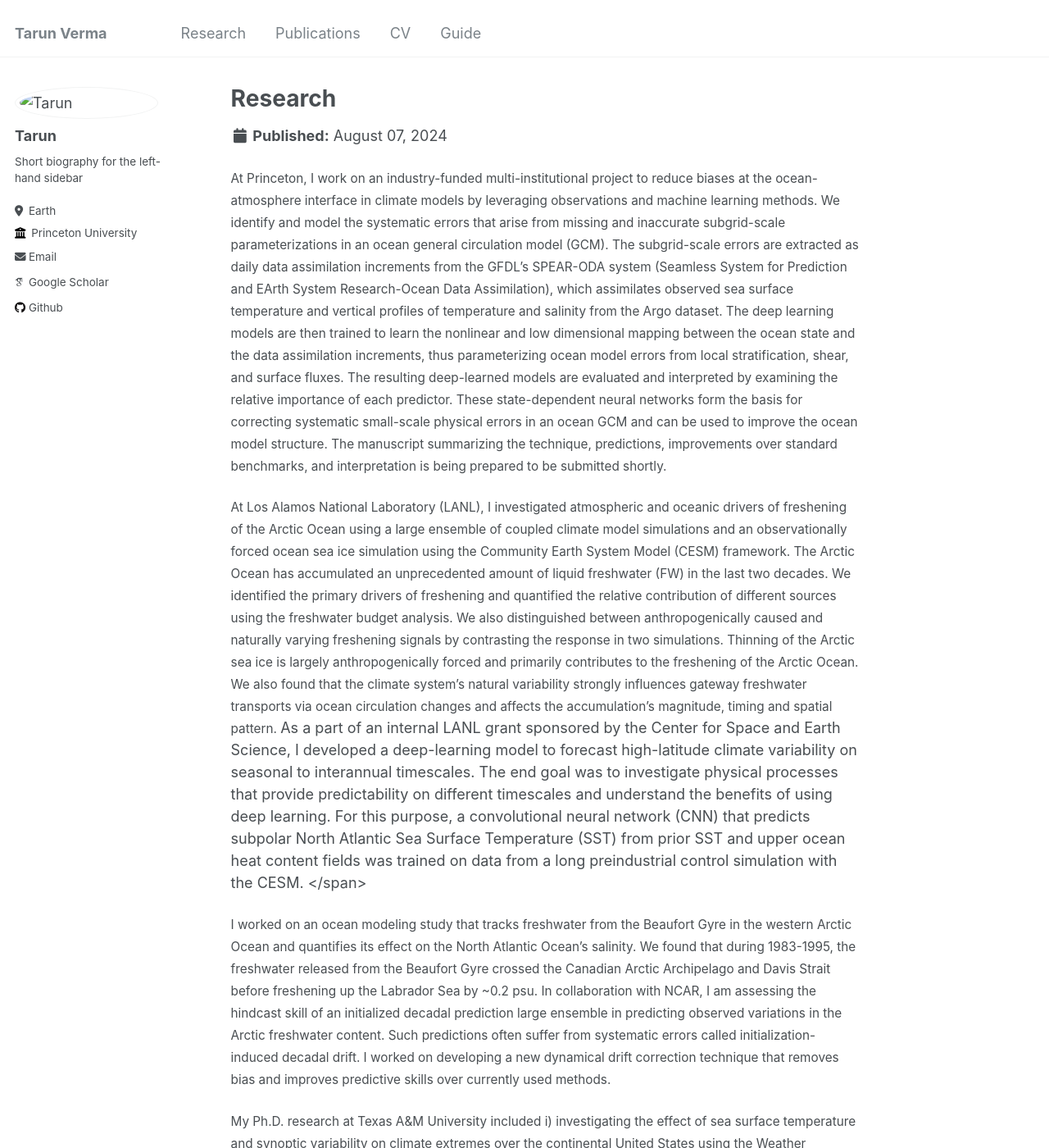
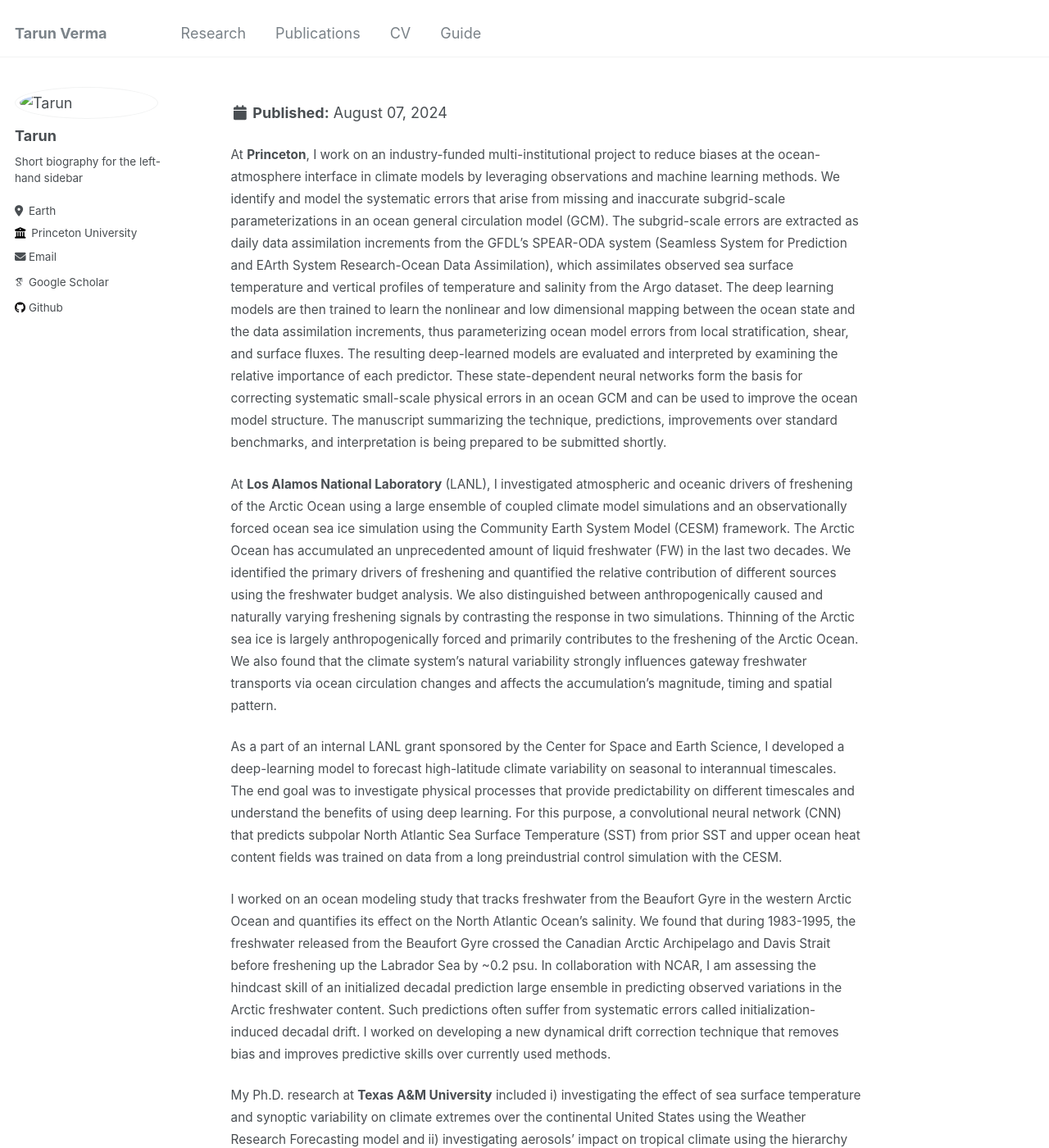
Before and after one commit to shiprock-1583/shiprock-1583.github.io, a Jekyll site: the page built from _portfolio/research.md, in a window 1280 px wide and 1400 px high. Shown: the whole window at 82% size. Built offline with Jekyll 4.4.1, drawn with Linux system fonts in a browser that asks for light colours; some web fonts are replaced; part of the change alters nothing that is shown; some of the changed text lies outside the part shown.

Commit message:
Update research.md

```diff
--- a/_portfolio/research.md
+++ b/_portfolio/research.md
@@ -1,17 +1,18 @@
 ---
 permalink: /research/
-title: "Research"
+title: ""
 author_profile: true
 redirect_from:
   - /research/
   - /research.html
 ---
 
-<span style="font-size:0.85em;"> At Princeton, I work on an industry-funded multi-institutional project to reduce biases at the ocean-atmosphere interface in climate models by leveraging observations and machine learning methods. We identify and model the systematic errors that arise from missing and inaccurate subgrid-scale parameterizations in an ocean general circulation model (GCM). The subgrid-scale errors are extracted as daily data assimilation increments from the GFDL's SPEAR-ODA system (Seamless System for Prediction and EArth System Research-Ocean Data Assimilation), which assimilates observed sea surface temperature and vertical profiles of temperature and salinity from the Argo dataset. The deep learning models are then trained to learn the nonlinear and low dimensional mapping between the ocean state and the data assimilation increments, thus parameterizing ocean model errors from local stratification, shear, and surface fluxes. The resulting deep-learned models are evaluated and interpreted by examining the relative importance of each predictor. These state-dependent neural networks form the basis for correcting systematic small-scale physical errors in an ocean GCM and can be used to improve the ocean model structure. The manuscript summarizing the technique, predictions, improvements over standard benchmarks, and interpretation is being prepared to be submitted shortly. </span>
+<span style="font-size:0.85em;"> At **Princeton**, I work on an industry-funded multi-institutional project to reduce biases at the ocean-atmosphere interface in climate models by leveraging observations and machine learning methods. We identify and model the systematic errors that arise from missing and inaccurate subgrid-scale parameterizations in an ocean general circulation model (GCM). The subgrid-scale errors are extracted as daily data assimilation increments from the GFDL's SPEAR-ODA system (Seamless System for Prediction and EArth System Research-Ocean Data Assimilation), which assimilates observed sea surface temperature and vertical profiles of temperature and salinity from the Argo dataset. The deep learning models are then trained to learn the nonlinear and low dimensional mapping between the ocean state and the data assimilation increments, thus parameterizing ocean model errors from local stratification, shear, and surface fluxes. The resulting deep-learned models are evaluated and interpreted by examining the relative importance of each predictor. These state-dependent neural networks form the basis for correcting systematic small-scale physical errors in an ocean GCM and can be used to improve the ocean model structure. The manuscript summarizing the technique, predictions, improvements over standard benchmarks, and interpretation is being prepared to be submitted shortly. </span>
 
-<span style="font-size:0.85em;"> At Los Alamos National Laboratory (LANL), I investigated atmospheric and oceanic drivers of freshening of the Arctic Ocean using a large ensemble of coupled climate model simulations and an observationally forced ocean sea ice simulation using the Community Earth System Model (CESM) framework. The Arctic Ocean has accumulated an unprecedented amount of liquid freshwater (FW) in the last two decades. We identified the primary drivers of freshening and quantified the relative contribution of different sources using the freshwater budget analysis. We also distinguished between anthropogenically caused and naturally varying freshening signals by contrasting the response in two simulations. Thinning of the Arctic sea ice is largely anthropogenically forced and primarily contributes to the freshening of the Arctic Ocean. We also found that the climate system's natural variability strongly influences gateway freshwater transports via ocean circulation changes and affects the accumulation's magnitude, timing and spatial pattern. </span>
-As a part of an internal LANL grant sponsored by the Center for Space and Earth Science, I developed a deep-learning model to forecast high-latitude climate variability on seasonal to interannual timescales. The end goal was to investigate physical processes that provide predictability on different timescales and understand the benefits of using deep learning. For this purpose, a convolutional neural network (CNN) that predicts subpolar North Atlantic Sea Surface Temperature (SST) from prior SST and upper ocean heat content fields was trained on data from a long preindustrial control simulation with the CESM. </span>
+<span style="font-size:0.85em;"> At **Los Alamos National Laboratory** (LANL), I investigated atmospheric and oceanic drivers of freshening of the Arctic Ocean using a large ensemble of coupled climate model simulations and an observationally forced ocean sea ice simulation using the Community Earth System Model (CESM) framework. The Arctic Ocean has accumulated an unprecedented amount of liquid freshwater (FW) in the last two decades. We identified the primary drivers of freshening and quantified the relative contribution of different sources using the freshwater budget analysis. We also distinguished between anthropogenically caused and naturally varying freshening signals by contrasting the response in two simulations. Thinning of the Arctic sea ice is largely anthropogenically forced and primarily contributes to the freshening of the Arctic Ocean. We also found that the climate system's natural variability strongly influences gateway freshwater transports via ocean circulation changes and affects the accumulation's magnitude, timing and spatial pattern. </span>
+
+<span style="font-size:0.85em;"> As a part of an internal LANL grant sponsored by the Center for Space and Earth Science, I developed a deep-learning model to forecast high-latitude climate variability on seasonal to interannual timescales. The end goal was to investigate physical processes that provide predictability on different timescales and understand the benefits of using deep learning. For this purpose, a convolutional neural network (CNN) that predicts subpolar North Atlantic Sea Surface Temperature (SST) from prior SST and upper ocean heat content fields was trained on data from a long preindustrial control simulation with the CESM. </span>
 
 <span style="font-size:0.85em;"> I worked on an ocean modeling study that tracks freshwater from the Beaufort Gyre in the western Arctic Ocean and quantifies its effect on the North Atlantic Ocean's salinity. We found that during 1983-1995, the freshwater released from the Beaufort Gyre crossed the Canadian Arctic Archipelago and Davis Strait before freshening up the Labrador Sea by ~0.2 psu. In collaboration with NCAR, I am assessing the hindcast skill of an initialized decadal prediction large ensemble in predicting observed variations in the Arctic freshwater content. Such predictions often suffer from systematic errors called initialization-induced decadal drift. I worked on developing a new dynamical drift correction technique that removes bias and improves predictive skills over currently used methods. </span>
 
-<span style="font-size:0.85em;"> My Ph.D. research at Texas A&M University included i) investigating the effect of sea surface temperature and synoptic variability on climate extremes over the continental United States using the Weather Research Forecasting model and ii) investigating aerosols' impact on tropical climate using the hierarchy of CESM simulations. In the first part, I studied the remote effect of SST interannual variability on precipitation and temperature extremes over the United States. The impact of propagating synoptic disturbances on the simulated mean state was also studied by changing the western lateral boundary conditions. The second part was carried out in collaboration with the Oak Ridge National Laboratory. I studied coupled ocean-atmosphere processes over the tropical Pacific and how anthropogenic sulfate aerosols affect them. The possibility of sulfate emissions from Asia as a potential source of seasonal-interannual predictability through its impact on ENSO dynamics was explored in this work. As a part of this work, I performed and analyzed a large ensemble of coupled and uncoupled climate model experiments using CESM. I completed all the simulations on the local high-performance cluster from the ground up. </span>
+<span style="font-size:0.85em;"> My Ph.D. research at **Texas A&M University** included i) investigating the effect of sea surface temperature and synoptic variability on climate extremes over the continental United States using the Weather Research Forecasting model and ii) investigating aerosols' impact on tropical climate using the hierarchy of CESM simulations. In the first part, I studied the remote effect of SST interannual variability on precipitation and temperature extremes over the United States. The impact of propagating synoptic disturbances on the simulated mean state was also studied by changing the western lateral boundary conditions. The second part was carried out in collaboration with the Oak Ridge National Laboratory. I studied coupled ocean-atmosphere processes over the tropical Pacific and how anthropogenic sulfate aerosols affect them. The possibility of sulfate emissions from Asia as a potential source of seasonal-interannual predictability through its impact on ENSO dynamics was explored in this work. As a part of this work, I performed and analyzed a large ensemble of coupled and uncoupled climate model experiments using CESM. I completed all the simulations on the local high-performance cluster from the ground up. </span>
```
